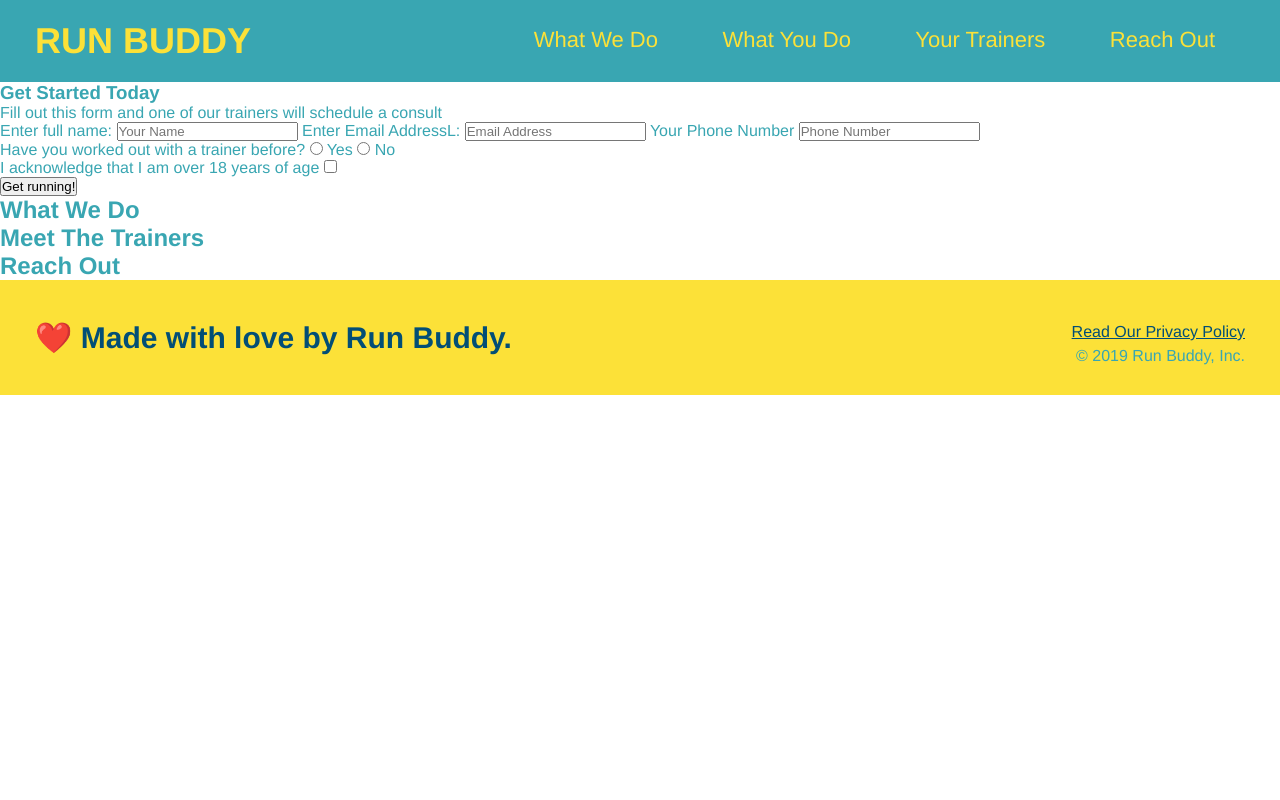
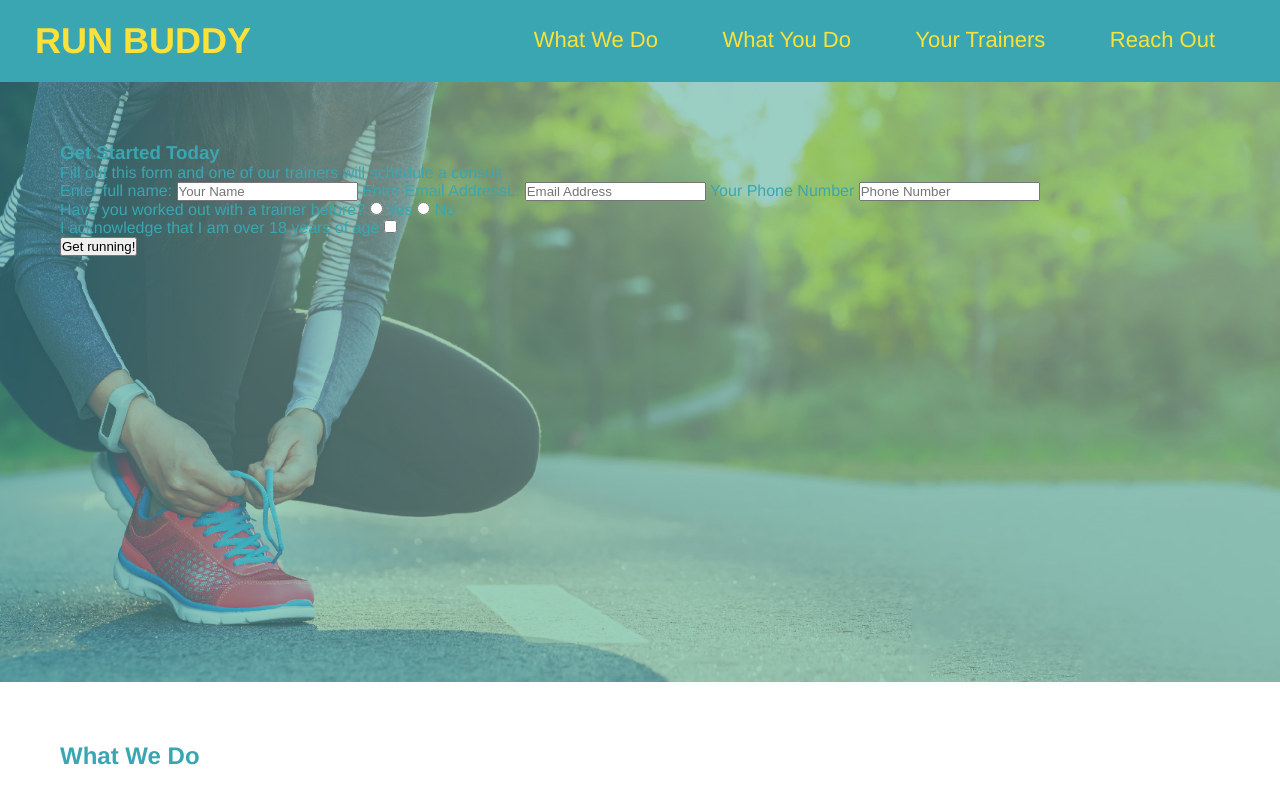
Before and after one commit to TylerEvans-hash/run-buddy, a plain HTML site: page index.html in a window 1280 px wide. Shown: the top 800 px of the page. Drawn offline with Linux system fonts and the light colour scheme.

Commit message:
added background image to form scetion

```diff
--- a/assets/css/style.css
+++ b/assets/css/style.css
@@ -64,3 +64,14 @@ footer div {
 footer a {
     color: #024e76;
 }
+
+section {
+    padding: 60px;
+}
+
+.hero {
+    background-image: url(../images/hero-bg.jpeg);
+    height: 600px;
+    background-size: cover;
+    background-position: center;
+}
--- a/index.html
+++ b/index.html
@@ -38,7 +38,7 @@
         </header>
 
         <!-- hero/jumbotron -->
-        <section>
+        <section class="hero">
             <div>
                 <h3>Get Started Today</h3>
                 <p>Fill out this form and one of our trainers will schedule a consult</p>
```
Also changed, not shown: assets/images/hero-bg.jpeg (added).
